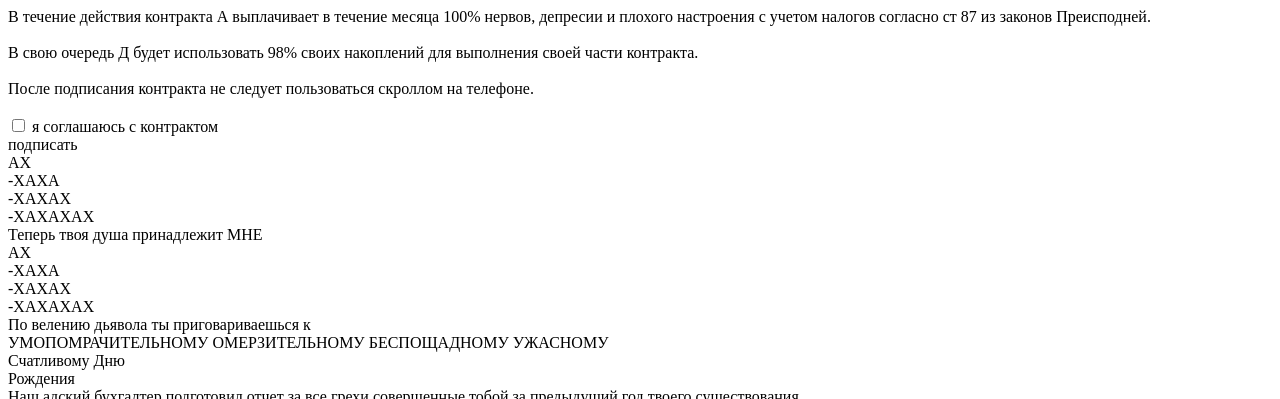
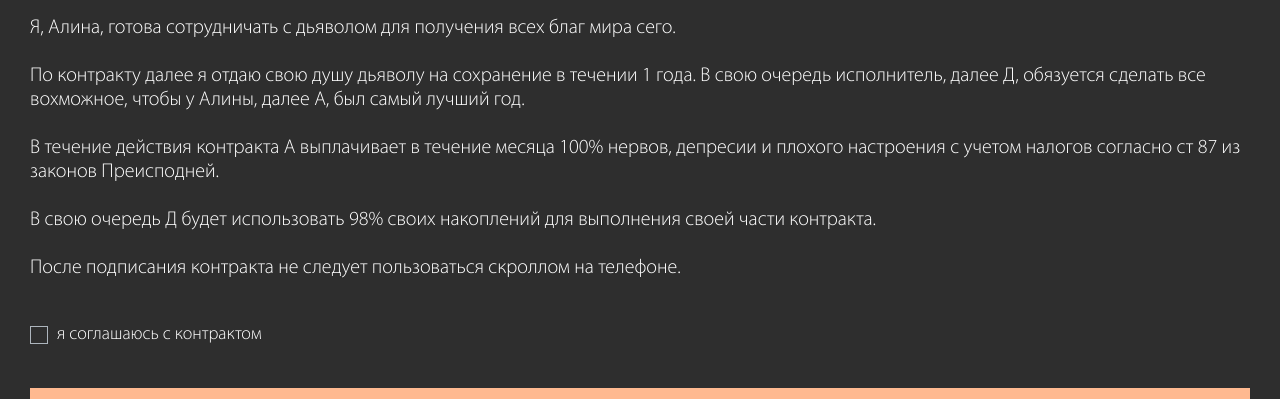
Before and after one commit to brilliantAlmaz/digital-birthday, a plain HTML site: page index.html in a window 1280 px wide. Shown: the part 108-507 px from the top of the page. Drawn offline with Linux system fonts and the light colour scheme; the site is published under a folder, as on GitHub Pages, so addresses that start at the root find nothing.

Commit message:
happyBirthday

```diff
--- a/css/style.css
+++ b/css/style.css
@@ -145,7 +145,6 @@
   flex-shrink: 0;
   flex-grow: 0;
   border: 1px solid #adb5bd;
-  border-radius: 0.25em;
   margin-right: 0.5em;
   background-repeat: no-repeat;
   background-position: center center;
@@ -153,8 +152,9 @@
 }
 
 .custom-checkbox:checked + label::before {
-  border-color: #0b76ef;
+  border-color: #ffb990;
   background-color: #0b76ef;
+  background: url("./../img/check.png") left 2px no-repeat;
 }
 
 label {
--- a/index.html
+++ b/index.html
@@ -5,9 +5,11 @@
 	<meta charset="UTF-8">
 	<meta name="viewport" content="width=device-width, initial-scale=1.0">
 	<title>Открытка</title>
-	<link rel="stylesheet" href="/css/style.css">
-	<link rel="stylesheet" href="/fonts/MostlyBright/stylesheet.css">
-	<link rel="stylesheet" href="/fonts/MyriadPro/stylesheet.css">
+	<link rel="stylesheet" href="./css/style.css">
+	<link rel="stylesheet" href="./fonts/MostlyBright/stylesheet.css">
+	<link rel="stylesheet" href="./fonts/MyriadPro/stylesheet.css">
+	<link rel="icon" href="./img/favicon.svg">
+
 </head>
 
 <body>
@@ -195,7 +197,7 @@
 	<script>
 
 	</script>
-	<script src="/js/script.js"></script>
+	<script src="./js/script.js"></script>
 
 
 </body>
```
Also changed, not shown: img/check.png (added), img/favicon.svg (added), 1 other file.
